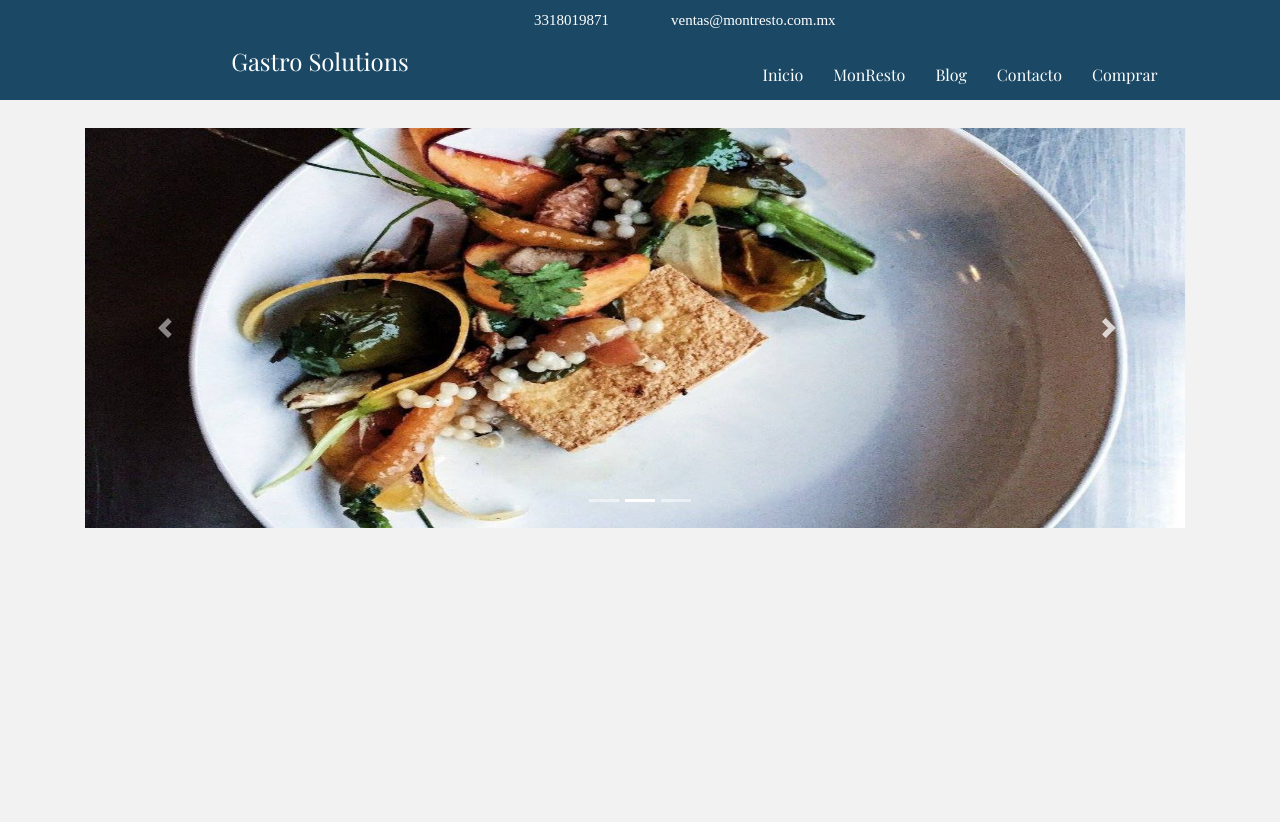
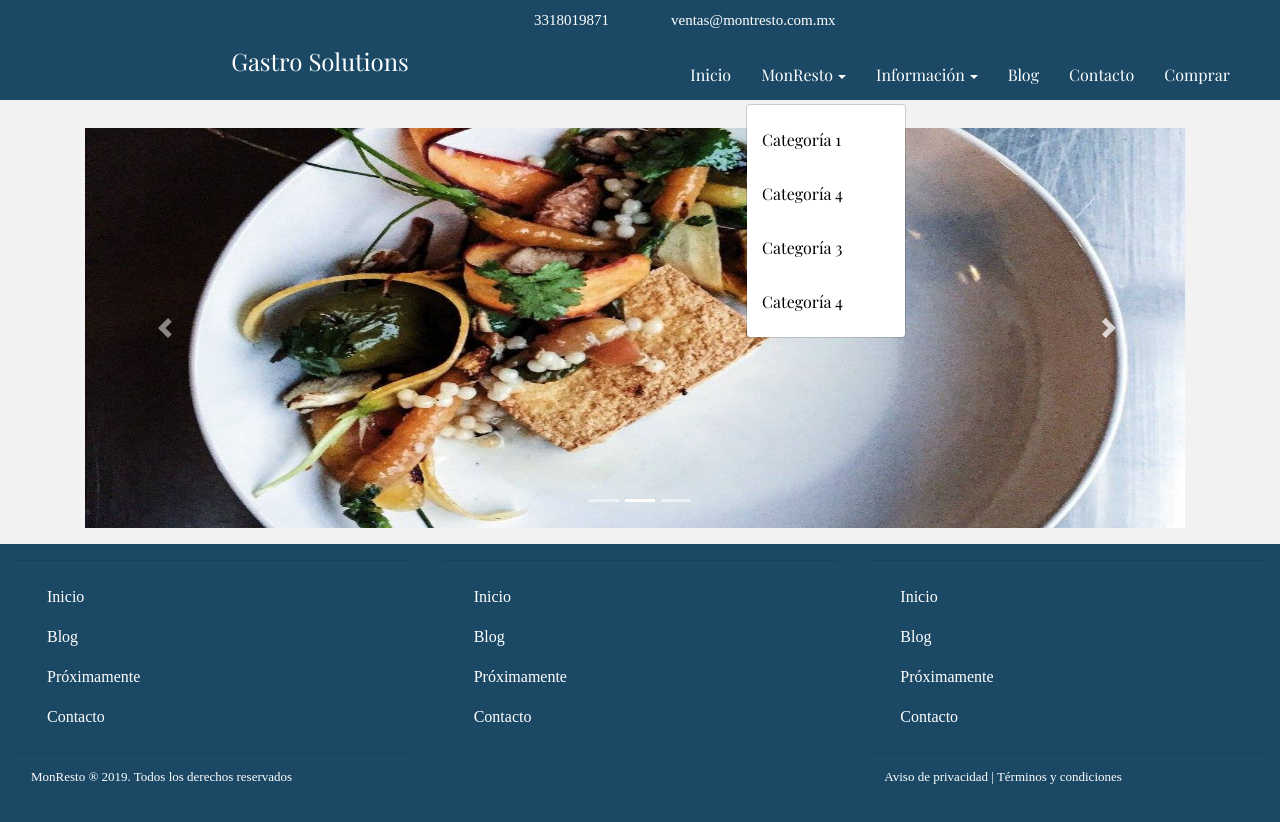
Before and after one commit to luischitala/Gastro-Gastronomical-Services, a plain HTML site: page index.html in a window 1280 px wide. Both pictures are taken after a click on the button "MonResto". Before the commit the page ends 800 px from the top, so only its background shows below. Drawn offline with nearby package versions, Linux system fonts and the light colour scheme; a web font is replaced by a local one.

Commit message:
first footer created

```diff
--- a/css/index_styles.css
+++ b/css/index_styles.css
@@ -37,3 +37,19 @@ body{
 	font-family: "Chivo";
 	font-size:15px;
 }
+.gs-op a{
+	color:black;
+}
+.footerfx{
+	background: #1B4965;
+	color: white;
+	font-family: "Chivo";
+	height: 300px;
+	width: 100%;
+}
+.footerfx h6{
+	font-size: 13px;
+}
+.menu-inf a {
+	color: white;
+}
--- a/index.html
+++ b/index.html
@@ -5,6 +5,7 @@
 	<meta name="viewport" content="width=device-width, user-scalable=no, initial-scale=1.0, maximum-scale=1.0, minimum-scale=1.0">
 	<link href="https://fonts.googleapis.com/css?family=Chivo|Playfair+Display&display=swap" rel="stylesheet">
 	<link rel="stylesheet" href="css/bootstrap.min.css">
+	<script src="https://cdnjs.cloudflare.com/ajax/libs/popper.js/1.11.0/umd/popper.min.js" integrity="sha384-b/U6ypiBEHpOf/4+1nzFpr53nxSS+GLCkfwBdFNTxtclqqenISfwAzpKaMNFNmj4" crossorigin="anonymous"></script>
 	<title>Gastro Servicios Gastrómicos</title>
 	<link rel="stylesheet" href="css/index_styles.css">
 </head>
@@ -25,12 +26,27 @@
 					<h4>Gastro Solutions</h4>
 				</div>
 				<div class="col d-flex justify-content-around mt-3 logo">
-				<ul class="nav">
+				<ul class="nav nav">
 					<li class="nav-item gs-nav">
 						<a href="#" class="nav-link active">Inicio</a>
 					</li>
-					<li class="nav-item gs-nav">
-						<a href="#" class="nav-link">MonResto</a>
+					<li class="nav-item dropdown gs-nav">
+						<a href="#" class="nav-link dropdown-toggle" data-toggle="dropdown" role="button" aria-haspopup="true" aria-expanded="false">MonResto</a>
+						<div class="dropdown-menu gs-op">
+							<a href="#" class="dropdown-item ">Categoría 1</a>
+							<a href="#" class="dropdown-item">Categoría 4</a>
+							<a href="#" class="dropdown-item">Categoría 3</a>
+							<a href="#" class="dropdown-item">Categoría 4</a>
+						</div>
+					</li>
+					<li class="nav-item dropdown gs-nav">
+						<a href="#" class="nav-link dropdown-toggle" data-toggle="dropdown" role="button" aria-haspopup="true" aria-expanded="false">Información</a>
+						<div class="dropdown-menu gs-op">
+							<a href="#" class="dropdown-item ">Categoría 1</a>
+							<a href="#" class="dropdown-item">Categoría 4</a>
+							<a href="#" class="dropdown-item">Categoría 3</a>
+							<a href="#" class="dropdown-item">Categoría 4</a>
+						</div>
 					</li>
 					<li class="nav-item gs-nav">
 						<a href="#" class="nav-link">Blog</a>
@@ -83,22 +99,50 @@
 				</div>
 			</div>
 		</div>
-		<div class="row">
 
-		</div>
+
 	</div>
 	<footer>
-		<div class="row">
-			<div class="col-6"></div>
-			<div class="col-6">
-				<form>
+		<div class="container-fluid footerfx mt-3">
+			<div class="row">
 
-				</form>
+				<div class="col-4">
+					<hr>
+					<nav class="nav menu-inf ml-3 flex-column">
+					<a href="#" class="nav-link">Inicio</a>
+					<a href="#" class="nav-link">Blog</a>
+					<a href="#" class="nav-link ">Próximamente</a>
+					<a href="#" class="nav-link">Contacto</a>
+					</nav>
+					<hr>
+					<h6 class="mb-4 ml-3">MonResto ® 2019. Todos los derechos reservados</h6>
+				</div>
+				<div class="col-4">
+					<hr>
+					<nav class="nav menu-inf ml-3  flex-column">
+					<a href="#" class="nav-link">Inicio</a>
+					<a href="#" class="nav-link">Blog</a>
+					<a href="#" class="nav-link ">Próximamente</a>
+					<a href="#" class="nav-link">Contacto</a>
+					</nav>
+				</div>
+
+				<div class="col-4 ">
+					<hr>
+					<nav class="nav menu-inf ml-3  flex-column">
+					<a href="#" class="nav-link">Inicio</a>
+					<a href="#" class="nav-link">Blog</a>
+					<a href="#" class="nav-link ">Próximamente</a>
+					<a href="#" class="nav-link">Contacto</a>
+					</nav>
+					<hr>
+					<h6 class="mb-4 ml-3">Aviso de privacidad | Términos y condiciones</h6>
+				</div>
 			</div>
 		</div>
 	</footer>
 
-	<script src="js/jquery-3.2.1.min.js"></script>
+	<script src="js/jquery-3.4.1.min.js"></script>
 	<script src="js/bootstrap.min.js"></script>
 </body>
 </html>
```
